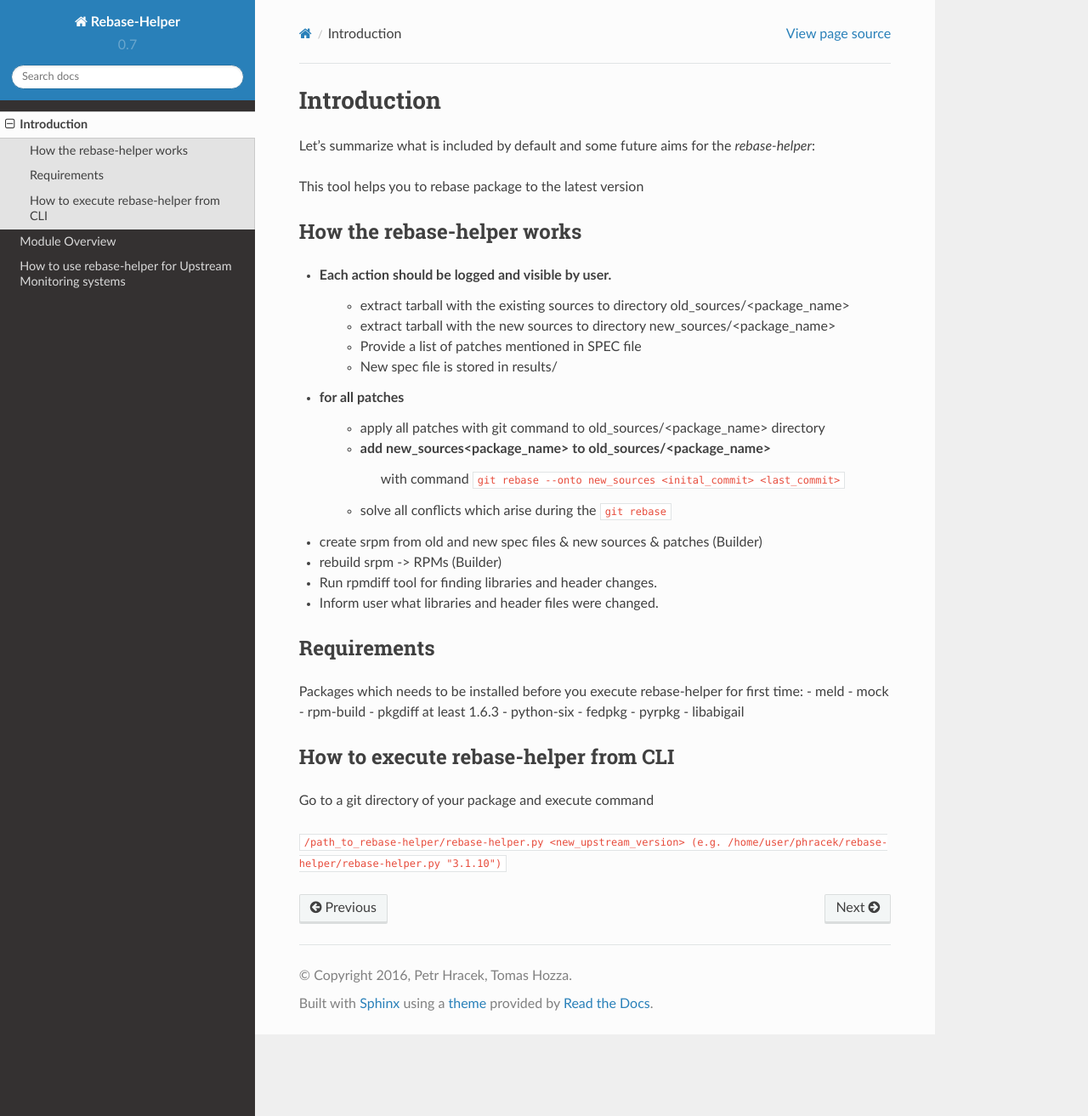
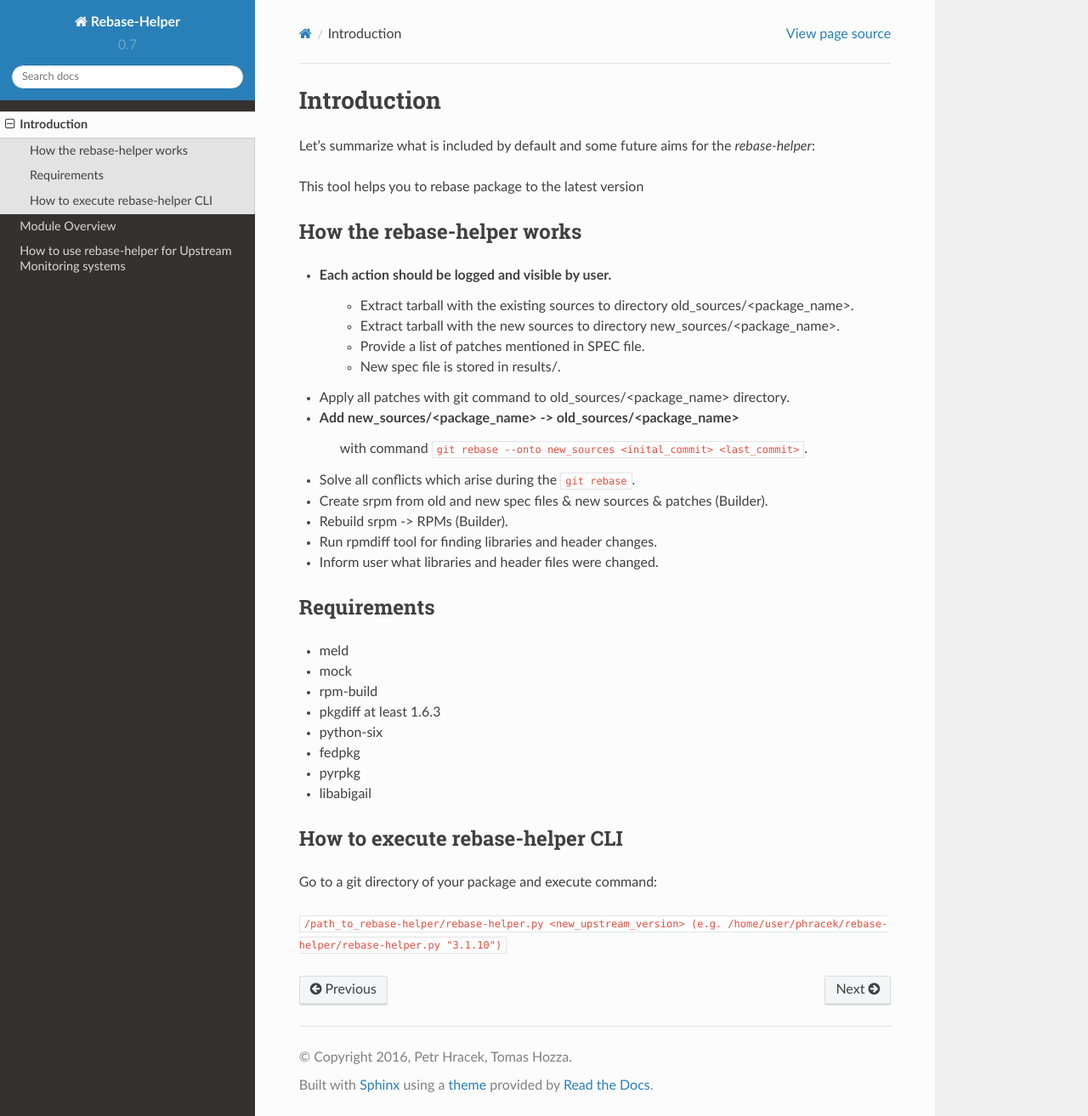
Before and after one commit to rebase-helper/rebase-helper, a Sphinx documentation site: the page built from docs/overview.rst, in a window 1280 px wide and 1313 px high. Shown: the whole window at 85% size. Built offline with Sphinx 7.4.7 and the Read the Docs theme 2.0.0, drawn with Linux system fonts in a browser that asks for light colours.

Commit message:
Several doc changes for CzEnglish and better understanding.
Signed-off-by: Petr Hracek <phracek@redhat.com>

```diff
--- a/docs/overview.rst
+++ b/docs/overview.rst
@@ -9,24 +9,22 @@ How the rebase-helper works
 ---------------------------
 
 - Each action should be logged and visible by user.
-    - extract tarball with the existing sources to directory old_sources/<package_name>
-    - extract tarball with the new sources to directory new_sources/<package_name>
-    - Provide a list of patches mentioned in SPEC file
-    - New spec file is stored in results/
-- for all patches
-    - apply all patches with git command to old_sources/<package_name> directory
-    - add new_sources<package_name> to old_sources/<package_name>
-        with command ``git rebase --onto new_sources <inital_commit> <last_commit>``
-    - solve all conflicts which arise during the ``git rebase``
-- create srpm from old and new spec files & new sources & patches (Builder)
-- rebuild srpm -> RPMs (Builder)
+    - Extract tarball with the existing sources to directory old_sources/<package_name>.
+    - Extract tarball with the new sources to directory new_sources/<package_name>.
+    - Provide a list of patches mentioned in SPEC file.
+    - New spec file is stored in results/.
+- Apply all patches with git command to old_sources/<package_name> directory.
+- Add new_sources/<package_name> -> old_sources/<package_name>
+    with command ``git rebase --onto new_sources <inital_commit> <last_commit>``.
+- Solve all conflicts which arise during the ``git rebase``.
+- Create srpm from old and new spec files & new sources & patches (Builder).
+- Rebuild srpm -> RPMs (Builder).
 - Run rpmdiff tool for finding libraries and header changes.
 - Inform user what libraries and header files were changed.
 
 Requirements
 ------------
 
-Packages which needs to be installed before you execute rebase-helper for first time:
 - meld
 - mock
 - rpm-build
@@ -36,9 +34,9 @@ Packages which needs to be installed before you execute rebase-helper for first
 - pyrpkg
 - libabigail
 
-How to execute rebase-helper from CLI
+How to execute rebase-helper CLI
 -------------------------------------
 
-Go to a git directory of your package and execute command
+Go to a git directory of your package and execute command:
 
 ``/path_to_rebase-helper/rebase-helper.py <new_upstream_version> (e.g. /home/user/phracek/rebase-helper/rebase-helper.py "3.1.10")``
--- a/docs/upstreammonitoring.rst
+++ b/docs/upstreammonitoring.rst
@@ -11,8 +11,8 @@ Of course you need to install rebase-helper package
 
   git clone https://github.com/phracek/rebase-helper
 
-Nowadays we supporting only koji build systems as a support for upstream monitoring systems.
-But time changes and we are opened for the another build systems.
+Nowadays we support only koji build systems as a support for upstream monitoring systems.
+But time changes and we are open to the another build systems.
 
 - Patch the new sources and run koji scratch build
 -- Python API usage::
```
Also changed, not shown: other parts of docs/upstreammonitoring.rst (+1 -1 lines).
